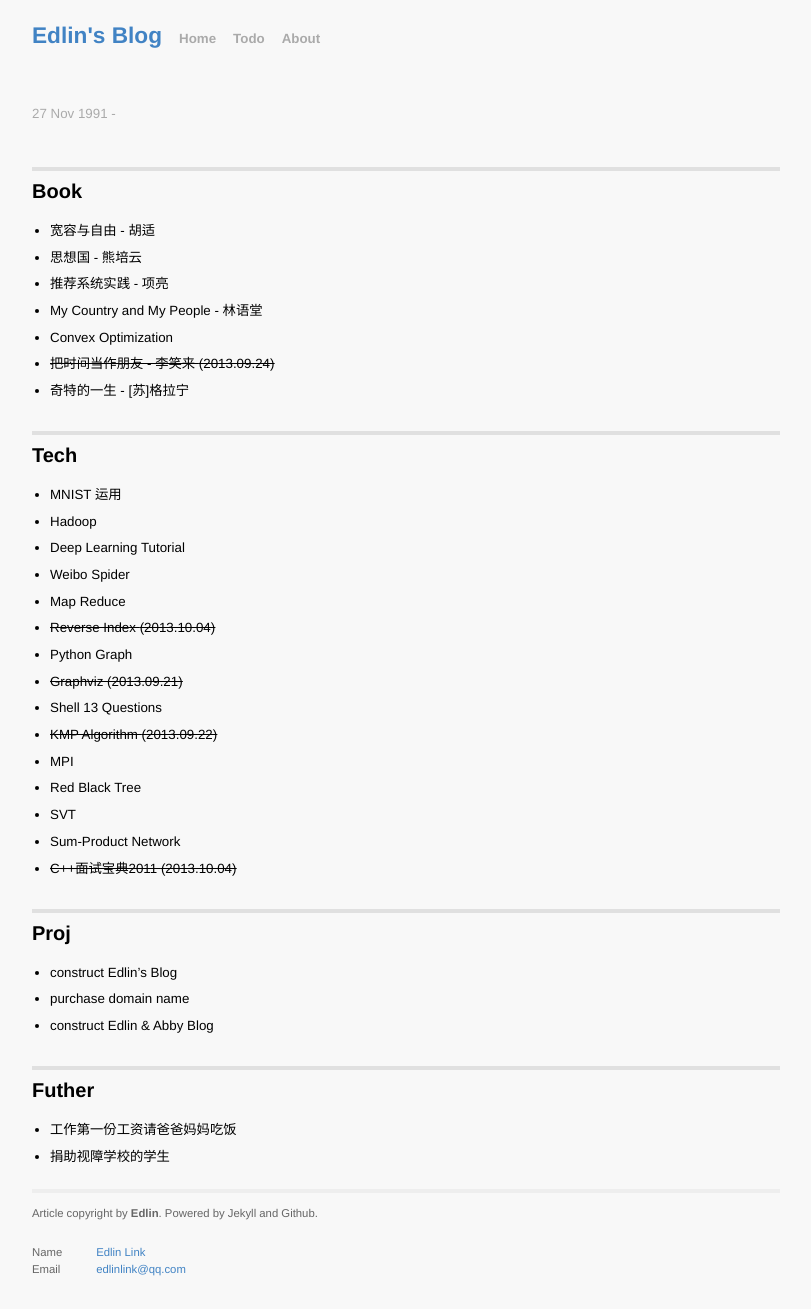
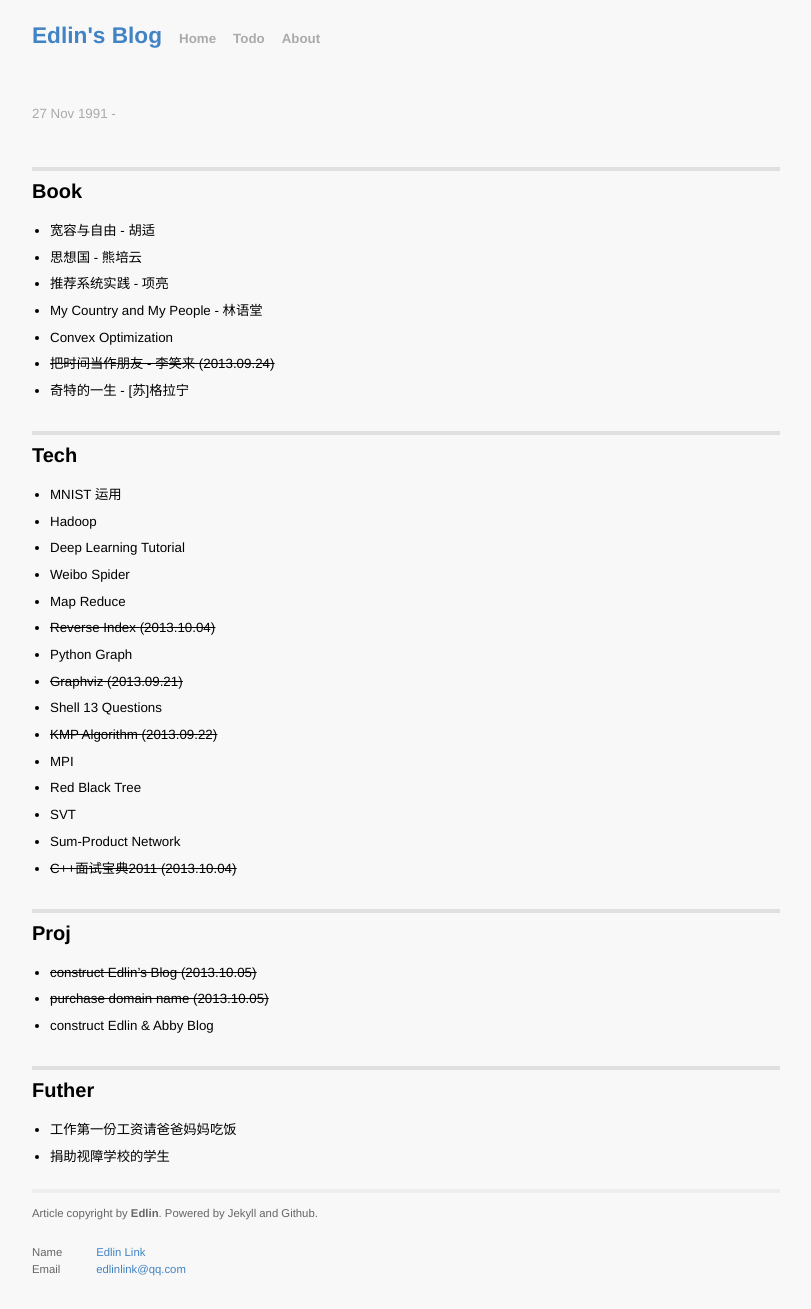
Before and after one commit to EdlinLink/edlinlink.github.io, a Jekyll site: the page built from _posts/1991-11-27-Todolist.markdown, in a window 1280 px wide. Shown: the whole page, without its empty margins (234-1045 px from the left). Built offline with Jekyll 4.4.1, drawn with Linux system fonts in a browser that asks for light colours; Markdown is read by kramdown in place of the engine named in the settings; comment, search, counter and statistics services are not loaded.

Commit message:
complete blog construction

```diff
--- a/_posts/1991-11-27-Todolist.markdown
+++ b/_posts/1991-11-27-Todolist.markdown
@@ -33,8 +33,8 @@ myTag:
 + <del> C++面试宝典2011 <del> (2013.10.04)
 
 ## Proj
-+ construct Edlin's Blog
-+ purchase domain name
++ <del> construct Edlin's Blog <del> (2013.10.05)
++ <del> purchase domain name <del> (2013.10.05)
 + construct Edlin & Abby Blog
 
 ## Futher
```
